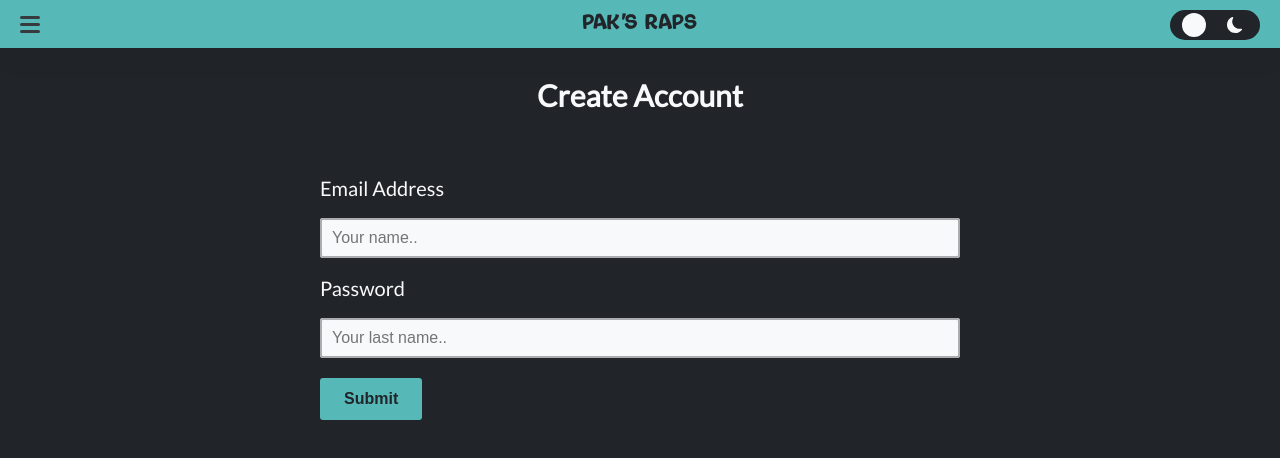
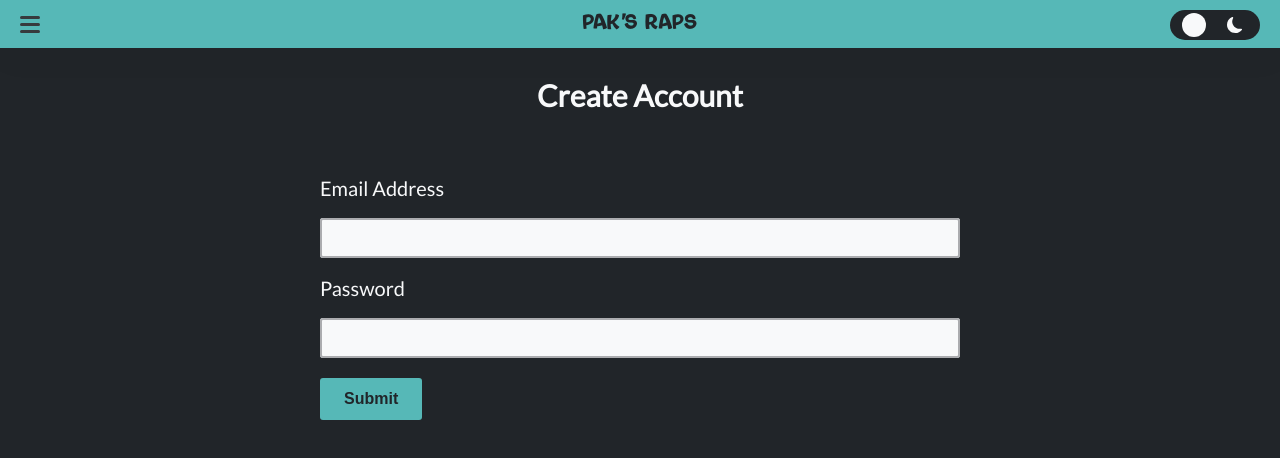
Before and after one commit to Hanzo253/pak-raps, a React (Create React App) app: page /register in a window 1280 px wide. Shown: the top 458 px of the page. Built offline with nearby package versions, Linux system fonts and the light colour scheme.

Commit message:
implemented account creation feature and log out feature

```diff
--- /dev/null
+++ b/src/auth/useLogOut.js
@@ -0,0 +1,15 @@
+import { auth } from "../firebase/config";
+import { signOut } from "firebase/auth";
+
+export const useLogOut = () => {
+  const logout = () => {
+    signOut(auth)
+      .then(() => {
+        console.log("user signed out");
+      })
+      .catch((err) => {
+        console.log(err.message);
+      });
+  };
+  return { logout };
+};
--- a/src/pages/Register.js
+++ b/src/pages/Register.js
@@ -1,7 +1,7 @@
 import React from "react";
 import "../styles.css";
 import { useState, useRef, useEffect } from "react";
-import { Link } from "react-router-dom";
+import { Link, Navigate, useNavigate } from "react-router-dom";
 
 import { ThemeProvider } from "styled-components";
 import { theme } from "../theme";
@@ -9,8 +9,14 @@ import FocusLock from "react-focus-lock";
 import { StyledBurger } from "../components/Burger/Burger.styled";
 import { StyledMenu } from "../components/Menu/Menu.styled";
 import { useOnClickOutside } from "../hooks";
+import { useSignUp } from "../auth/useSignUp.js";
 
 const Register = () => {
+  const [emailAddress, setEmailAddress] = useState("");
+  const [password, setPassword] = useState("");
+  const { error, signup } = useSignUp();
+  const navigate = useNavigate();
+
   const [open, setOpen] = useState(false);
   const node = useRef();
 
@@ -53,6 +59,12 @@ const Register = () => {
 
   // closes burger menu when user clicks outside
   useOnClickOutside(node, () => setOpen(false));
+
+  const handleSubmit = (event) => {
+    event.preventDefault();
+    signup(emailAddress, password);
+    navigate("/songs", { replace: true });
+  };
 
   return (
     <div className="register">
@@ -123,40 +135,44 @@ const Register = () => {
       </header>
       <section className="registration-section">
         <h1 className="heading">Create Account</h1>
-        <form action="" className="registration-form">
+        <form onSubmit={handleSubmit} className="registration-form">
           <div class="row">
             <div class="col-25">
-              <label className="register-label" for="fname">
+              <label className="register-label" for="email">
                 Email Address
               </label>
             </div>
             <div class="col-75">
               <input
-                type="text"
-                id="fname"
-                name="firstname"
-                placeholder="Your name.."
+                type="email"
+                id="email"
+                name="emailaddress"
+                pattern="[a-zA-Z0-9._%+-]+@[a-zA-Z0-9.-]+\.[a-zA-Z]{2,}$"
+                onChange={(event) => setEmailAddress(event.target.value)}
                 className="email-input"
+                required
               />
             </div>
           </div>
           <div class="row">
             <div class="col-25">
-              <label className="register-label" for="lname">
+              <label className="register-label" for="password">
                 Password
               </label>
             </div>
             <div class="col-75">
               <input
-                type="text"
-                id="lname"
-                name="lastname"
-                placeholder="Your last name.."
+                type="password"
+                id="password"
+                name="password"
+                onChange={(event) => setPassword(event.target.value)}
                 className="password-input"
+                required
               />
             </div>
           </div>
           <input type="submit" value="Submit" className="submit-btn" />
+          {error && <p className="error-message">{error}</p>}
         </form>
       </section>
     </div>
--- a/src/pages/Songs.js
+++ b/src/pages/Songs.js
@@ -4,6 +4,7 @@ import { useState, useRef, useEffect } from "react";
 import Lyrics from "../Lyrics";
 import AudioPlayer from "react-h5-audio-player";
 import "react-h5-audio-player/lib/styles.css";
+import { useLogOut } from "../auth/useLogOut";
 
 import { ThemeProvider } from "styled-components";
 import { theme } from "../theme";
@@ -183,7 +184,8 @@ const Songs = () => {
         alert("Not part of the song list");
     }
 
-    document.querySelector(".burger-menu").classList.add("show");
+    // document.querySelector(".burger-menu").classList.add("show");
+    // document.querySelector(".burger-logoff-menu").classList.remove("show");
   };
 
   // return to the song list
@@ -194,7 +196,8 @@ const Songs = () => {
     });
     setShowSongList(true);
     setOpen(!open);
-    document.querySelector(".burger-menu").classList.remove("show");
+    // document.querySelector(".burger-menu").classList.remove("show");
+    // document.querySelector(".burger-logoff-menu").classList.add("show");
   };
 
   useEffect(() => {
@@ -231,11 +234,13 @@ const Songs = () => {
   // closes burger menu when user clicks outside
   useOnClickOutside(node, () => setOpen(false));
 
+  const { logout } = useLogOut();
+
   return (
     <div className="songs">
       <header className="header">
         <ThemeProvider theme={theme}>
-          <div ref={node} className="burger-menu">
+          <div ref={node} className="burger-menu show">
             <FocusLock disabled={!open}>
               <StyledBurger
                 aria-label="Toggle menu"
@@ -248,13 +253,23 @@ const Songs = () => {
                 <span />
               </StyledBurger>
               <StyledMenu open={open} aria-hidden={!isHidden}>
+                {!showSongList && (
+                  <p
+                    href="/"
+                    tabIndex={tabIndex}
+                    onClick={() => returnToList()}
+                    className="nav-item"
+                  >
+                    Song List
+                  </p>
+                )}
                 <p
                   href="/"
                   tabIndex={tabIndex}
-                  onClick={() => returnToList()}
+                  onClick={logout}
                   className="nav-item"
                 >
-                  Song List
+                  Log off
                 </p>
               </StyledMenu>
             </FocusLock>
--- a/src/styles.css
+++ b/src/styles.css
@@ -241,12 +241,12 @@ html {
   width: 100%;
   position: relative;
   border-radius: 3px;
-  padding: 9px 12px;
+  padding: 0.9rem 1.2rem;
   line-height: 1.4;
   color: rgb(0, 0, 0);
-  font-size: 16px;
+  font-size: 1.6rem;
   font-weight: 400;
-  height: 40px;
+  height: 4rem;
   transition: all 0.2s ease;
 }
 
@@ -275,12 +275,12 @@ html {
   cursor: pointer;
   font-weight: 600;
   border-radius: 3px;
-  padding: 12px 24px;
+  padding: 1.2rem 2.4rem;
   border: 0;
   color: #212529;
   background: #56b8b7;
   line-height: 1.15;
-  font-size: 16px;
+  font-size: 1.6rem;
   margin: 2rem auto;
 }
 
@@ -290,17 +290,9 @@ html {
   color: #f8f9fa;
 }
 
-/* .col-25 {
-  float: left;
-  width: 25%;
-  margin-top: 6px;
+.error-message {
+  font-size: 2rem;
 }
-
-.col-75 {
-  float: left;
-  width: 75%;
-  margin-top: 6px;
-} */
 
 /* Clear floats after the columns */
 .row:after {
```
Also changed, not shown: src/auth/useSignUp.js (renamed from src/signup/useSignUp.js).
